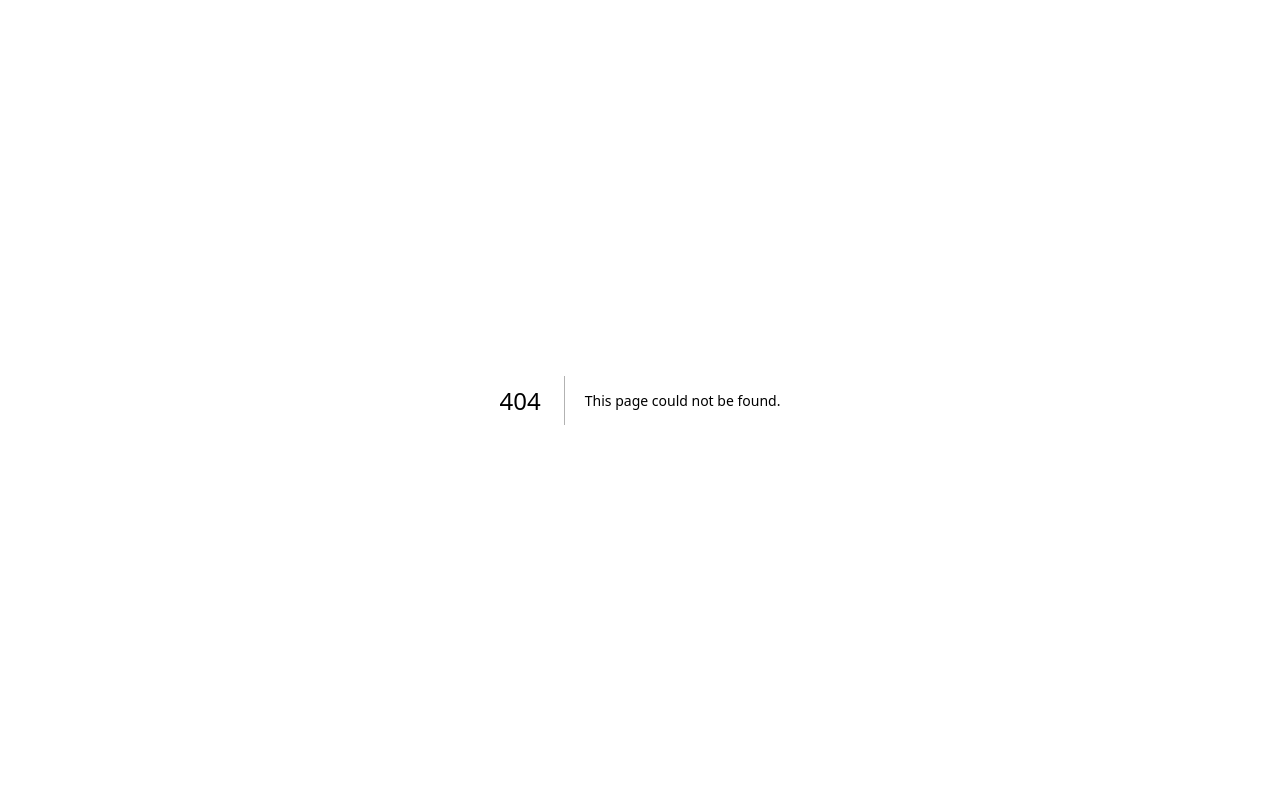
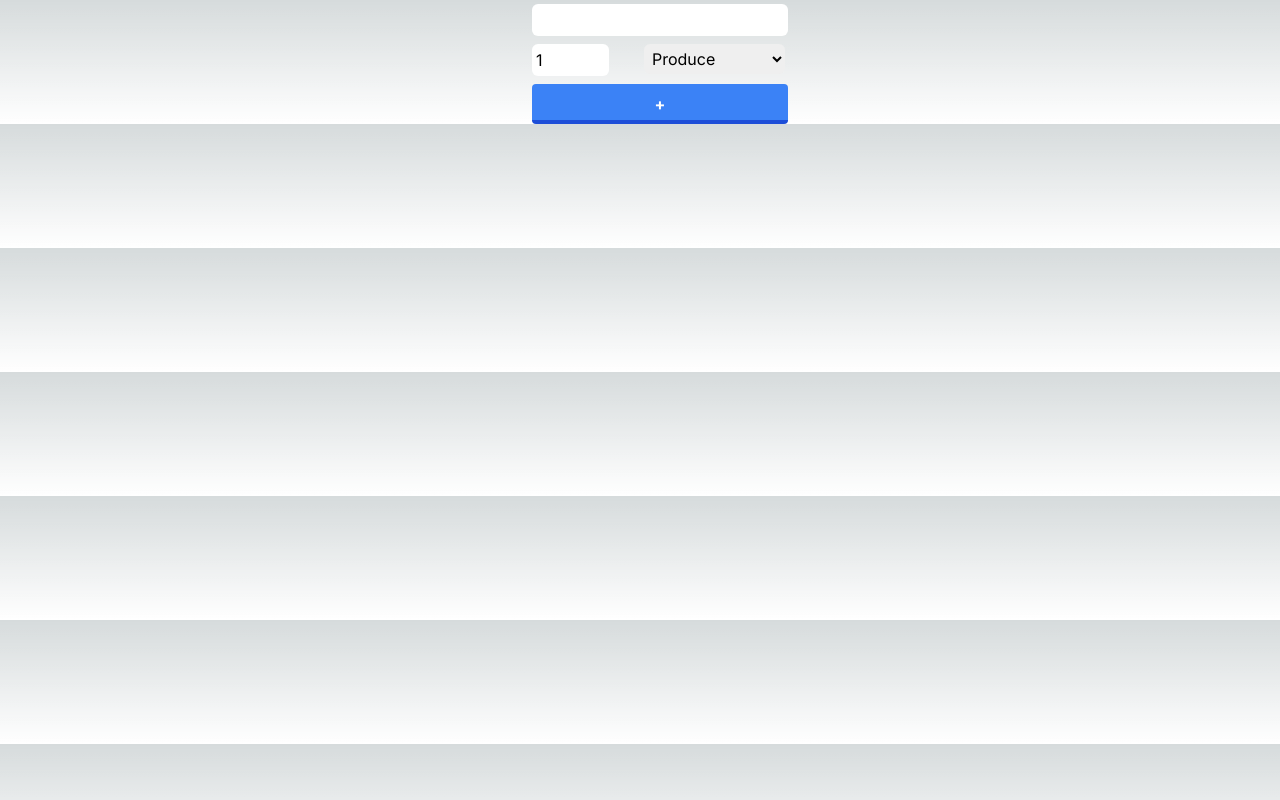
Before and after one commit to renmaynard/cprg306-assignments, a Next.js app: page /week4 in a window 1280 px wide. Before the commit this address had no page. Built offline with nearby package versions, Linux system fonts and the light colour scheme.

Commit message:
Add files via upload

```diff
--- a/app/page.js
+++ b/app/page.js
@@ -3,7 +3,7 @@ import Link from 'next/link';
 
 export default function Home() {
   const assignments = [2,3,4,5,6,7,8,9,10,11,12,13,14,15]
-  const lastAssignment = 3;
+  const lastAssignment = 4;
 
   return (
     <div>
--- /dev/null
+++ b/app/week4/new-item.js
@@ -0,0 +1,82 @@
+'use client';
+
+import {useState} from 'react';
+
+export default function NewItem(){
+    const [name, setName] = useState("");
+    const [quantity, setQuantity] = useState(1);
+    const [category, setCategory] = useState("Produce");
+
+    const handleSubmit = (event) => {
+        event.preventDefault();
+        const item = {
+            name,
+            quantity,
+            category,
+        };
+        console.log(item);
+        let message = "\nname: " + item.name + "\nquantity: " + item.quantity + "\ncategory: " + item.category;
+        alert(message);
+
+        setName("");
+        setQuantity(1);
+        setCategory("Produce");
+    }
+    return(
+        <>
+        <div className="flex flex-col justify-evenly items-center max-w-full">
+            <form onSubmit={handleSubmit}>
+            <label className="block">
+                <input
+                    type="text"
+                    value={name}
+                    onChange={(event) => {setName(event.target.value)}}
+                    required
+                    className="mt-1 w-64 p-1 ml-10 block rounded-md text-black "
+                />
+            </label>
+            <div className="grid grid-cols-2">
+            <label className="block mt-2">
+                <input
+                    type="number"
+                    min={1}
+                    max={99}
+                    value={quantity}
+                    onChange={(event)=>{setQuantity(Number(event.target.value))}}
+                    required
+                    className="p-1 ml-10 block rounded-md text-black"
+                />
+            </label>
+
+            <label className="block mt-2">
+                <select
+                value={category}
+                onChange={(event) => {setCategory(event.target.value)}}
+                className=" ml-1 p-1 block rounded-md text-black"
+                >
+                    <option value="produce">Produce</option>
+                    <option value="dairy">Dairy</option>
+                    <option value="bakery">Bakery</option>
+                    <option value="meat">Meat</option>
+                    <option value="frozen foods">Frozen Foods</option>
+                    <option value="canned goods">Canned Goods</option>
+                    <option value="dry goods">Dry Goods</option>
+                    <option value="beverages">Beverages</option>
+                    <option value="snacks">Snacks</option>
+                    <option value="household">Household</option>
+                    <option value="other">Other</option>
+                </select>
+            </label>
+            </div>
+                <button
+                type="submit"
+                onClick={handleSubmit}
+                className="w-64 h-10 mt-2 ml-10 bg-blue-500 hover:bg-blue-400 text-white font-bold py-2 px-4 border-b-4 border-blue-700 hover:border-blue-500 rounded"
+                >
+                +
+                </button>
+            </form>
+        </div>
+        </>
+    );
+}
--- /dev/null
+++ b/app/week4/page.js
@@ -0,0 +1,9 @@
+import NewItem from "./new-item"
+
+export default function Page(){
+    return(
+        <main>
+            <NewItem/>
+        </main>
+    );
+}
```
